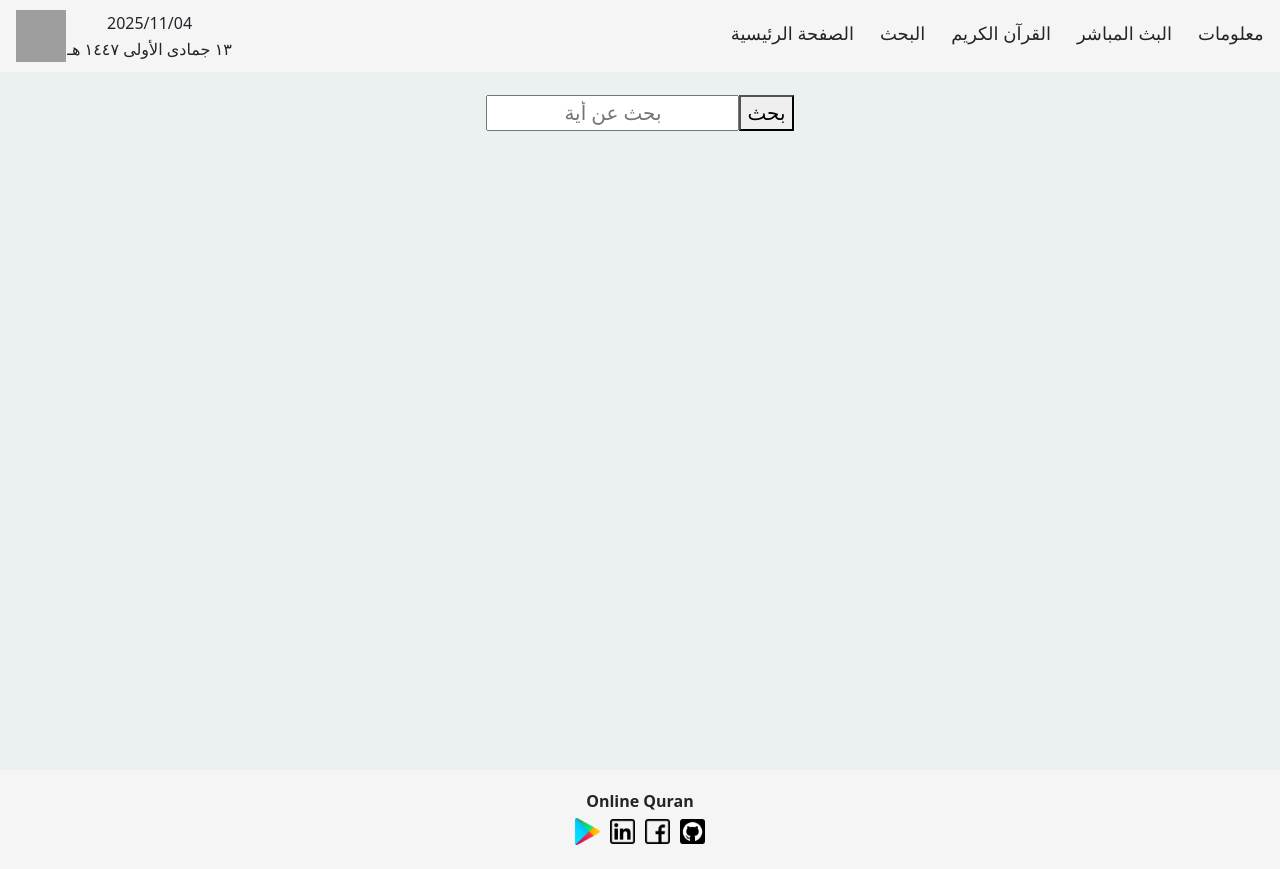
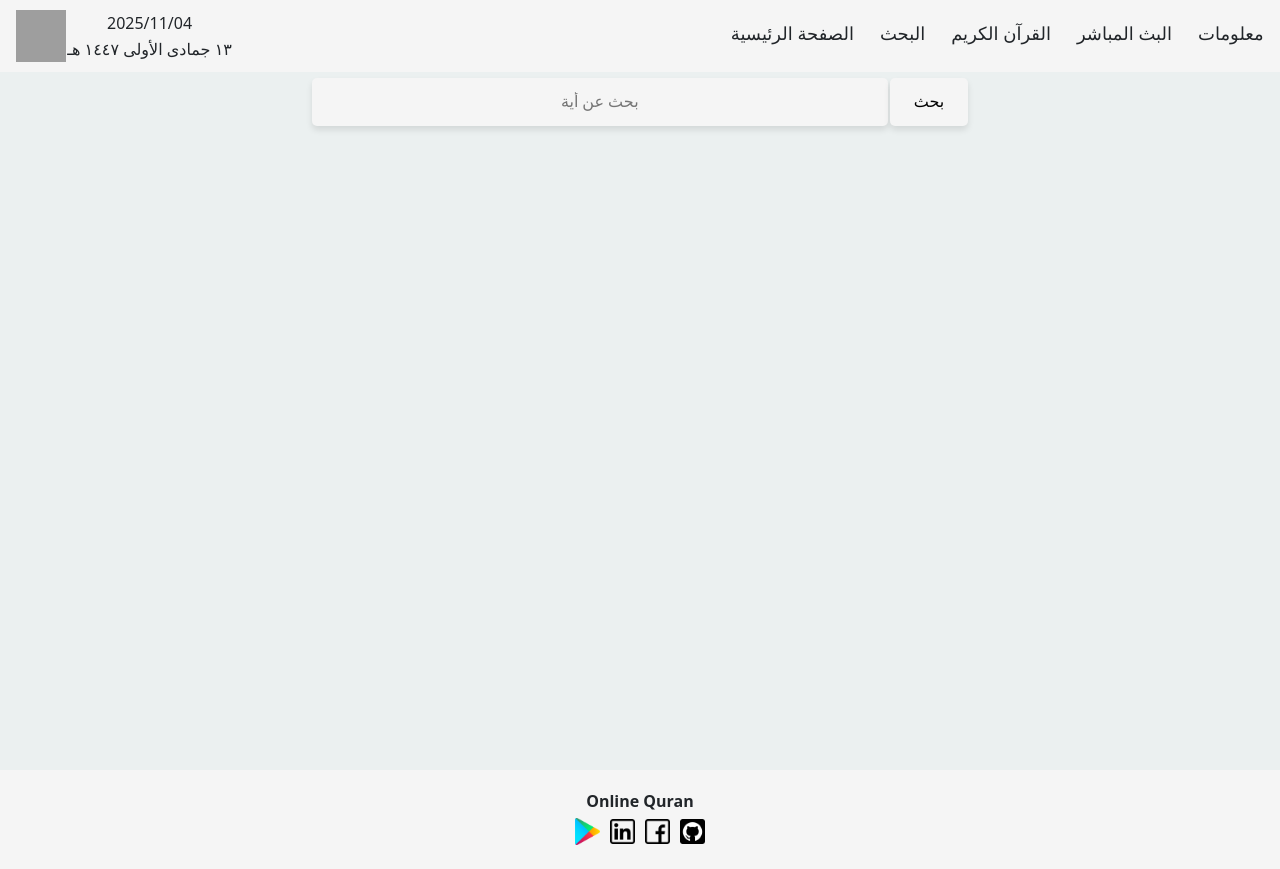
Before and after one commit to MohammadOmarAwad/OnlineQuran, an Angular app: page /search in a window 1280 px wide. Built offline with nearby package versions, Linux system fonts and the light colour scheme; grey boxes are pictures that could not be loaded.

Commit message:
fix SearchBox

```diff
--- a/src/app/search-page/search-page.component.css
+++ b/src/app/search-page/search-page.component.css
@@ -1,11 +1,6 @@
 .searchBox {
-    margin: 5px;
-    align-items: center;
-    justify-content: space-around;
-    border: 3px solid #0000;
-    font-size: x-large;
-    font-weight: bold;
-    padding: 15px;
+    margin-top: 5px;
+    margin-bottom: 5px;
     font-size: 20px;
 }
 
--- a/src/app/search-page/search-page.component.html
+++ b/src/app/search-page/search-page.component.html
@@ -1,8 +1,8 @@
 <div class="MainBody" style="overflow: auto;height: 100px;scrollbar-width: none;">
 
     <div class="searchBox">
-        <input type="text" style="text-align: center;" id="searchinput" placeholder="بحث عن أية" #titleInput>
-        <button type="submit" (click)='search(titleInput.value)'>بحث</button>
+        <input type="text" class="Btn" style="text-align: center;width: 75%;" id="searchinput" placeholder="بحث عن أية" #titleInput>
+        <button type="submit" class="Btn" (click)='search(titleInput.value)'>بحث</button>
     </div>
 
     <div *ngFor="let e of ayasList">
--- a/src/app/search-page/search-page.component.ts
+++ b/src/app/search-page/search-page.component.ts
@@ -19,7 +19,7 @@ export class SearchPageComponent {
   //Search about Aya
   search(searchText: string): void {
     let ayas: Aya[] = AyaListData as Aya[];
-
+    this.ayasList = [];
     if (searchText.length > 1 && searchText !== "") {
 
       ayas.forEach(element => {
```
